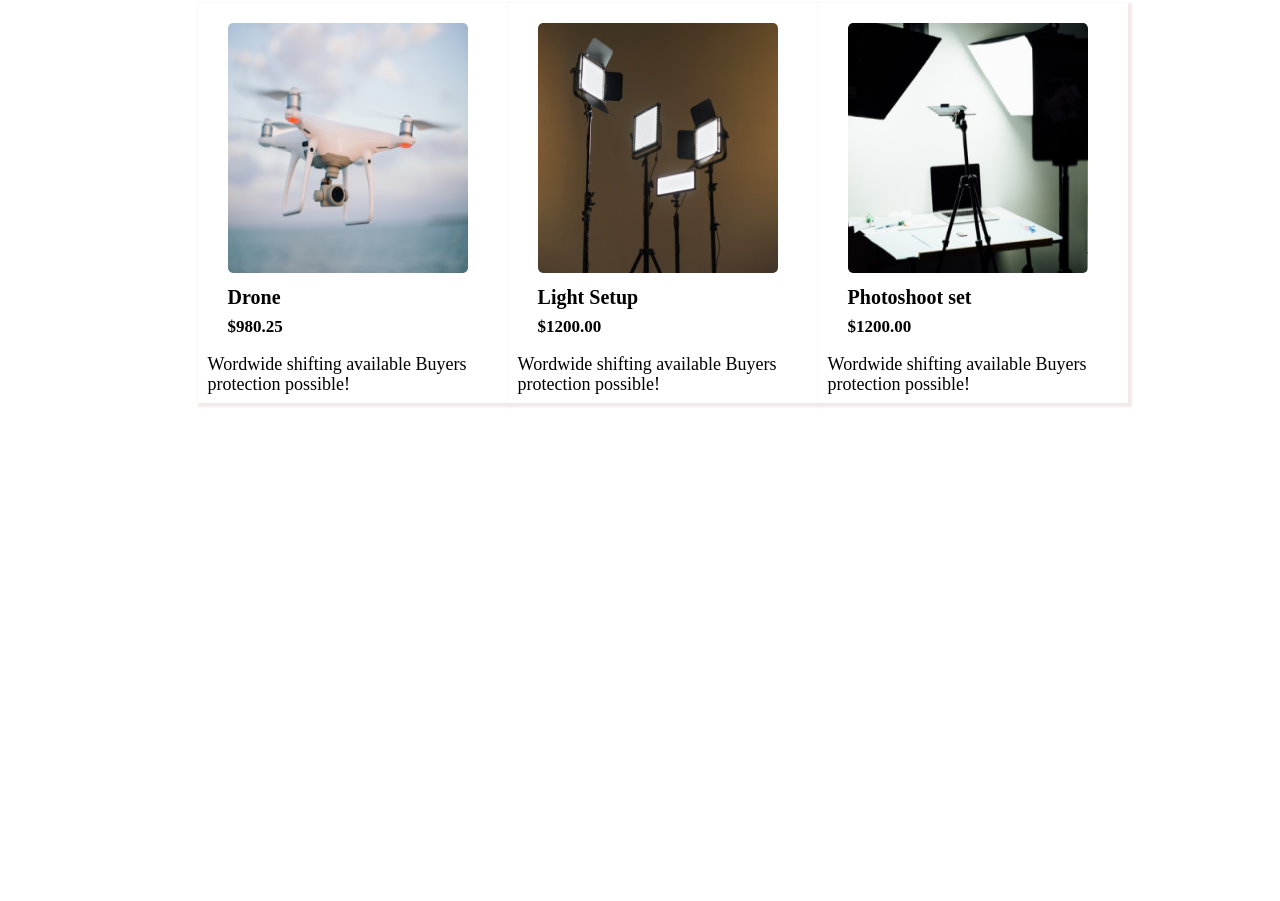
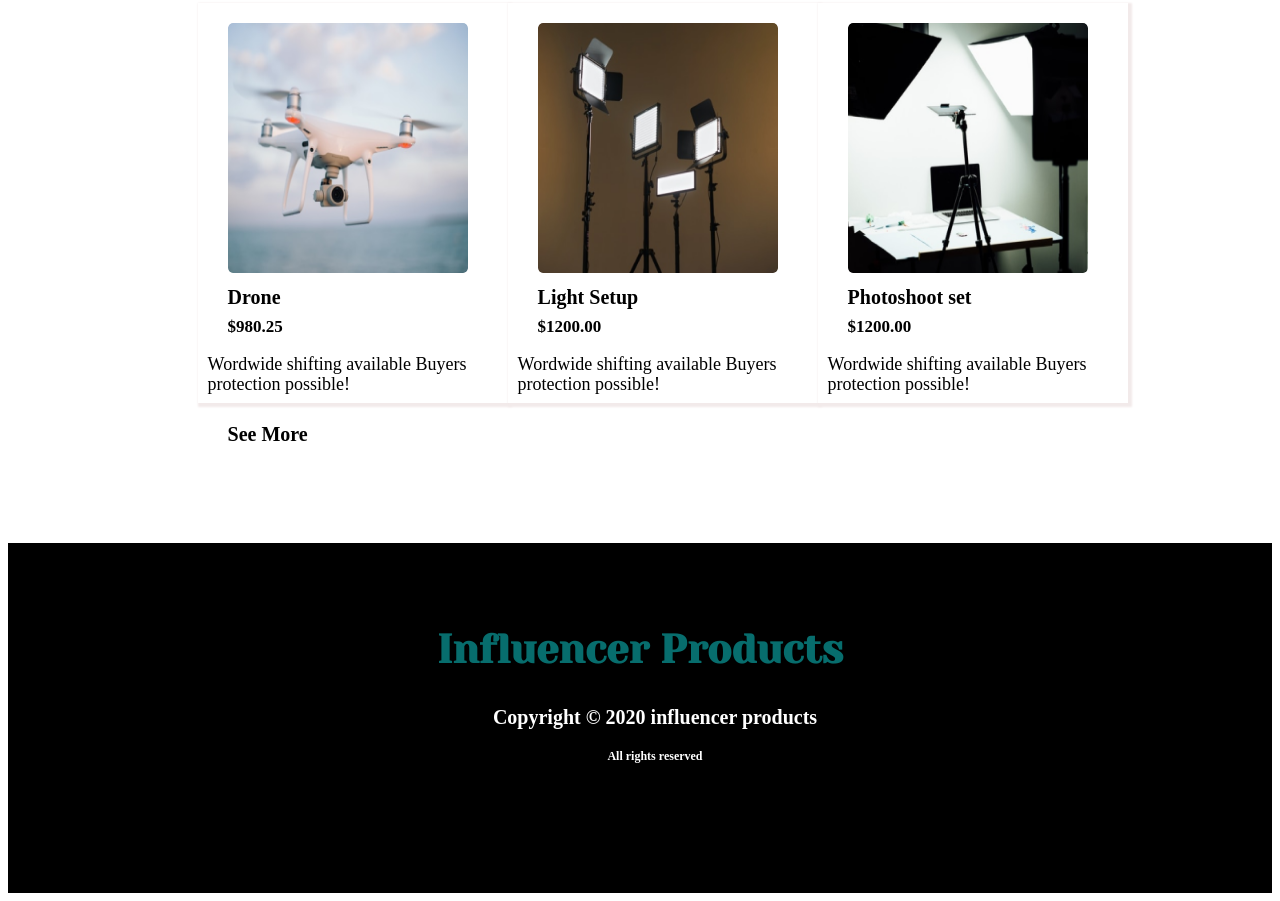
Before and after one commit to Anzuman19/Influence-Gear-A-2, a plain HTML site: page index.html in a window 1280 px wide. Shown: the part 1590-2491 px from the top of the page. Before the commit the page ends 2141 px from the top, so only its background shows below. Drawn offline with Linux system fonts and the light colour scheme.

Commit message:
4th commit

```diff
--- a/index.html
+++ b/index.html
@@ -112,7 +112,16 @@
                     Buyers protection possible!</p>
             </div>
         </div>
+        <div class="see-more"><h3>See More</h3></div>
     </section>
+    <footer class="footer">
+        <div>
+            <h2 id="h2">Influencer Products</h2>
+            <h3 id="h3">Copyright © 2020  influencer products</h3>
+            <h4 id="h4">All rights reserved</h4>
+
+        </div>
+    </footer>
 
 </body>
 </html>
--- a/style.css
+++ b/style.css
@@ -16,6 +16,8 @@ h1 {
 }
 h2 {
   font-size: 2.5em;
+  font-family: "Yeseva One", cursive;
+  color: rgb(7, 109, 109);
 }
 h3 {
   font-size: 20px;
@@ -34,6 +36,7 @@ p {
   display: flex;
   justify-content: space-between;
   padding: 20px;
+  width: 80%;
 }
 .button {
   border-radius: 5px;
@@ -114,3 +117,21 @@ img {
   margin-top: 20px;
   border-radius: 5px;
 }
+.footer {
+  max-width: 100%;
+  height: 300px;
+  background-color: black;
+  text-align: center;
+  padding-top: 50px;
+}
+#h3 {
+  color: white;
+  font-size: 20px;
+}
+#h4 {
+  color: white;
+  font-size: 12px;
+}
+#h2 {
+
+}
```
